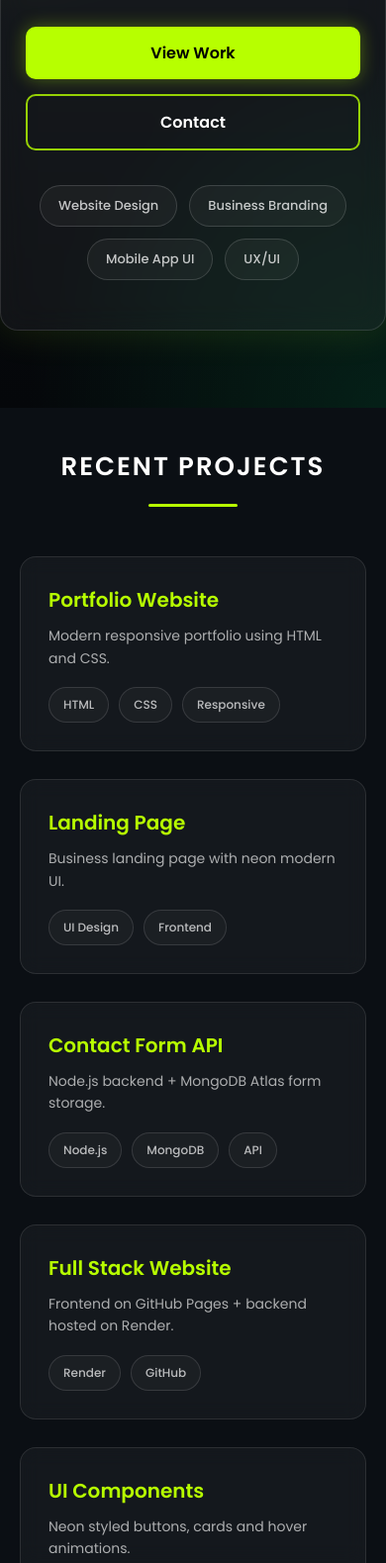
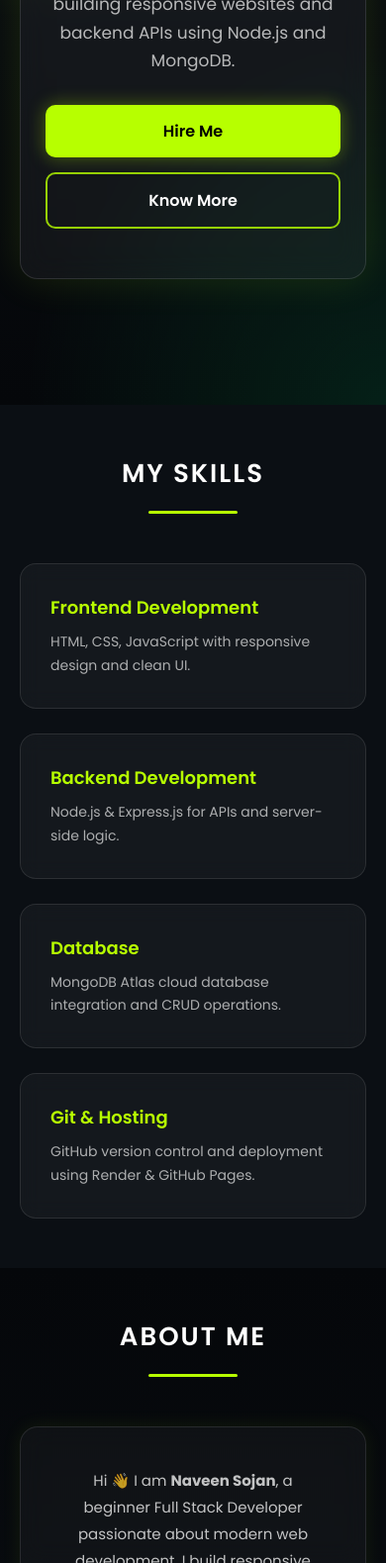
Before and after one commit to naveensojan-lab/webpage-project, a plain HTML site: page index.html in a window 390 px wide. Shown: the part 421-2000 px from the top of the page at 99% size. Drawn offline with Linux system fonts and the light colour scheme.

Commit message:
updated frontend

```diff
--- a/index.html
+++ b/index.html
@@ -14,7 +14,7 @@
 
     <nav>
       <a href="#home">Home</a>
-      <a href="#portfolio">Work</a>
+      <a href="#skills">Skills</a>
       <a href="#about">About</a>
       <a href="#contact">Contact</a>
     </nav>
@@ -24,88 +24,44 @@
   <section class="hero" id="home">
     <div class="hero-overlay">
 
-      <h1>Creative Visual <span>Designer</span></h1>
+      <h1>Full Stack <span>Developer</span></h1>
       <p>
-        A clean modern portfolio website using HTML, CSS, JS and Node.js backend.
+        Beginner Full Stack Developer building responsive websites and backend APIs using Node.js and MongoDB.
       </p>
 
       <div class="hero-buttons">
-        <a href="#portfolio" class="btn">View Work</a>
-        <a href="#contact" class="btn-outline">Contact</a>
-      </div>
-
-      <!-- TAG BUTTONS -->
-      <div class="hero-tags">
-        <span>Website Design</span>
-        <span>Business Branding</span>
-        <span>Mobile App UI</span>
-        <span>UX/UI</span>
+        <a href="#contact" class="btn">Hire Me</a>
+        <a href="#about" class="btn-outline">Know More</a>
       </div>
 
     </div>
   </section>
 
-  <!-- PROJECTS SECTION -->
-  <section class="projects" id="portfolio">
-    <h2>RECENT PROJECTS</h2>
+  <!-- SKILLS SECTION -->
+  <section class="skills" id="skills">
+    <h2>MY SKILLS</h2>
     <div class="line"></div>
 
-    <div class="grid">
+    <div class="skills-grid">
 
-      <div class="card">
-        <h3>Portfolio Website</h3>
-        <p>Modern responsive portfolio using HTML and CSS.</p>
-        <div class="card-tags">
-          <span>HTML</span>
-          <span>CSS</span>
-          <span>Responsive</span>
-        </div>
+      <div class="skill-card">
+        <h3>Frontend Development</h3>
+        <p>HTML, CSS, JavaScript with responsive design and clean UI.</p>
       </div>
 
-      <div class="card">
-        <h3>Landing Page</h3>
-        <p>Business landing page with neon modern UI.</p>
-        <div class="card-tags">
-          <span>UI Design</span>
-          <span>Frontend</span>
-        </div>
+      <div class="skill-card">
+        <h3>Backend Development</h3>
+        <p>Node.js & Express.js for APIs and server-side logic.</p>
       </div>
 
-      <div class="card">
-        <h3>Contact Form API</h3>
-        <p>Node.js backend + MongoDB Atlas form storage.</p>
-        <div class="card-tags">
-          <span>Node.js</span>
-          <span>MongoDB</span>
-          <span>API</span>
-        </div>
+      <div class="skill-card">
+        <h3>Database</h3>
+        <p>MongoDB Atlas cloud database integration and CRUD operations.</p>
       </div>
 
-      <div class="card">
-        <h3>Full Stack Website</h3>
-        <p>Frontend on GitHub Pages + backend hosted on Render.</p>
-        <div class="card-tags">
-          <span>Render</span>
-          <span>GitHub</span>
-        </div>
-      </div>
-
-      <div class="card">
-        <h3>UI Components</h3>
-        <p>Neon styled buttons, cards and hover animations.</p>
-        <div class="card-tags">
-          <span>CSS Effects</span>
-          <span>Glass UI</span>
-        </div>
-      </div>
-
-      <div class="card">
-        <h3>Database Storage</h3>
-        <p>Saving user messages into MongoDB Atlas cloud DB.</p>
-        <div class="card-tags">
-          <span>Atlas</span>
-          <span>Database</span>
-        </div>
+      <div class="skill-card">
+        <h3>Git & Hosting</h3>
+        <p>GitHub version control and deployment using Render & GitHub Pages.</p>
       </div>
 
     </div>
@@ -118,8 +74,9 @@
 
     <div class="about-box">
       <p>
-        Hi 👋 I am Naveen Sojan, a beginner full stack developer learning modern web development.
-        I build responsive websites and connect backend APIs with MongoDB database.
+        Hi 👋 I am <b>Naveen Sojan</b>, a beginner Full Stack Developer passionate about modern web development.
+        I build responsive websites and develop backend APIs with Node.js and MongoDB.
+        I also use GitHub for version control and hosting platforms for deployment.
       </p>
 
       <div class="about-tags">
@@ -127,7 +84,9 @@
         <span>CSS</span>
         <span>JavaScript</span>
         <span>Node.js</span>
+        <span>Express.js</span>
         <span>MongoDB</span>
+        <span>GitHub</span>
       </div>
     </div>
   </section>
@@ -149,7 +108,7 @@
 
   <!-- FOOTER -->
   <footer class="footer">
-    <p>© 2026 Naveen Sojan | Built with HTML, CSS, JS & Node.js</p>
+    <p>© 2026 Naveen Sojan | Portfolio Website</p>
   </footer>
 
   <script src="script.js"></script>
--- a/style.css
+++ b/style.css
@@ -36,7 +36,7 @@ body {
 }
 
 .logo {
-  font-size: 28px;
+  font-size: 26px;
   font-weight: 700;
   color: #b7ff00;
   letter-spacing: 1px;
@@ -71,26 +71,6 @@ body {
   width: 100%;
 }
 
-/* Hire button */
-.hire-btn {
-  text-decoration: none;
-  padding: 10px 20px;
-  border-radius: 8px;
-  font-size: 14px;
-  font-weight: 600;
-
-  background: #b7ff00;
-  color: black;
-
-  transition: 0.3s;
-  box-shadow: 0px 0px 15px rgba(183, 255, 0, 0.35);
-}
-
-.hire-btn:hover {
-  transform: scale(1.05);
-  background: #d4ff55;
-}
-
 /* ===========================
    HERO SECTION
 =========================== */
@@ -119,10 +99,9 @@ body {
 }
 
 .hero-overlay h1 {
-  font-size: 62px;
+  font-size: 60px;
   font-weight: 700;
   line-height: 1.2;
-  color: white;
 }
 
 .hero-overlay h1 span {
@@ -131,11 +110,12 @@ body {
 
 .hero-overlay p {
   margin-top: 14px;
-  font-size: 18px;
+  font-size: 17px;
   color: rgba(255, 255, 255, 0.7);
+  line-height: 1.7;
 }
 
-/* Buttons container */
+/* Buttons */
 .hero-buttons {
   margin-top: 30px;
   display: flex;
@@ -150,7 +130,6 @@ body {
   font-weight: 600;
   text-decoration: none;
   border-radius: 10px;
-
   transition: 0.3s;
   box-shadow: 0px 0px 18px rgba(183, 255, 0, 0.35);
 }
@@ -175,47 +154,18 @@ body {
   transform: scale(1.05);
 }
 
-/* Hero Tags */
-.hero-tags {
-  margin-top: 35px;
-  display: flex;
-  flex-wrap: wrap;
-  justify-content: center;
-  gap: 12px;
-}
-
-.hero-tags span {
-  padding: 10px 18px;
-  border-radius: 25px;
-  font-size: 13px;
-  font-weight: 500;
-
-  background: rgba(255, 255, 255, 0.04);
-  border: 1px solid rgba(255, 255, 255, 0.15);
-  color: rgba(255, 255, 255, 0.75);
-
-  transition: 0.3s;
-}
-
-.hero-tags span:hover {
-  border: 1px solid rgba(183, 255, 0, 0.6);
-  color: #b7ff00;
-  transform: scale(1.05);
-}
-
 /* ===========================
-   PROJECTS SECTION
+   SECTION COMMON
 =========================== */
-.projects {
-  padding: 70px;
+section {
+  padding: 80px 70px;
   text-align: center;
 }
 
-.projects h2 {
+section h2 {
   font-size: 26px;
   font-weight: 600;
   letter-spacing: 2px;
-  color: white;
 }
 
 .line {
@@ -226,16 +176,19 @@ body {
   border-radius: 10px;
 }
 
-/* Grid */
-.grid {
+/* ===========================
+   SKILLS SECTION
+=========================== */
+.skills-grid {
   display: grid;
-  grid-template-columns: repeat(3, 1fr);
-  gap: 28px;
+  grid-template-columns: repeat(2, 1fr);
+  gap: 25px;
+  max-width: 1000px;
+  margin: auto;
 }
 
-/* Card redesign */
-.card {
-  padding: 28px;
+.skill-card {
+  padding: 30px;
   border-radius: 16px;
   text-align: left;
 
@@ -246,69 +199,34 @@ body {
   transition: 0.3s;
 }
 
-.card:hover {
-  transform: translateY(-10px);
+.skill-card:hover {
+  transform: translateY(-8px);
   border: 1px solid rgba(183, 255, 0, 0.45);
   box-shadow: 0px 0px 25px rgba(183, 255, 0, 0.18);
 }
 
-.card h3 {
-  font-size: 20px;
+.skill-card h3 {
+  font-size: 18px;
   font-weight: 600;
   color: #b7ff00;
 }
 
-.card p {
+.skill-card p {
   margin-top: 10px;
   font-size: 14px;
-  line-height: 1.6;
+  line-height: 1.7;
   color: rgba(255, 255, 255, 0.65);
-}
-
-/* Card tags */
-.card-tags {
-  margin-top: 18px;
-  display: flex;
-  flex-wrap: wrap;
-  gap: 10px;
-}
-
-.card-tags span {
-  padding: 8px 14px;
-  border-radius: 20px;
-  font-size: 12px;
-  font-weight: 500;
-
-  background: rgba(255, 255, 255, 0.03);
-  border: 1px solid rgba(255, 255, 255, 0.12);
-
-  color: rgba(255, 255, 255, 0.7);
-  transition: 0.3s;
-}
-
-.card-tags span:hover {
-  border: 1px solid rgba(183, 255, 0, 0.7);
-  color: #b7ff00;
 }
 
 /* ===========================
    ABOUT SECTION
 =========================== */
 .about {
-  padding: 70px;
-  text-align: center;
   background: linear-gradient(to bottom, #05070a, #0b0f14);
-}
-
-.about h2 {
-  font-size: 26px;
-  font-weight: 600;
-  letter-spacing: 2px;
 }
 
 .about-box {
   margin: auto;
-  margin-top: 35px;
   max-width: 850px;
   padding: 40px;
 
@@ -323,7 +241,7 @@ body {
 .about-box p {
   font-size: 15px;
   line-height: 1.8;
-  color: rgba(255, 255, 255, 0.7);
+  color: rgba(255, 255, 255, 0.75);
 }
 
 .about-tags {
@@ -355,17 +273,6 @@ body {
 /* ===========================
    CONTACT SECTION
 =========================== */
-.contact {
-  padding: 70px;
-  text-align: center;
-}
-
-.contact h2 {
-  font-size: 26px;
-  font-weight: 600;
-  letter-spacing: 2px;
-}
-
 .contact form {
   max-width: 650px;
   margin: auto;
@@ -443,8 +350,8 @@ body {
    RESPONSIVE
 =========================== */
 @media (max-width: 950px) {
-  .grid {
-    grid-template-columns: repeat(2, 1fr);
+  .skills-grid {
+    grid-template-columns: 1fr;
   }
 
   .hero-overlay h1 {
@@ -462,18 +369,8 @@ body {
     margin-top: 12px;
   }
 
-  .hire-btn {
-    margin-top: 15px;
-  }
-
-  .grid {
-    grid-template-columns: 1fr;
-  }
-
-  .projects,
-  .contact,
-  .about {
-    padding: 40px 20px;
+  section {
+    padding: 50px 20px;
   }
 
   .hero-overlay {
```
